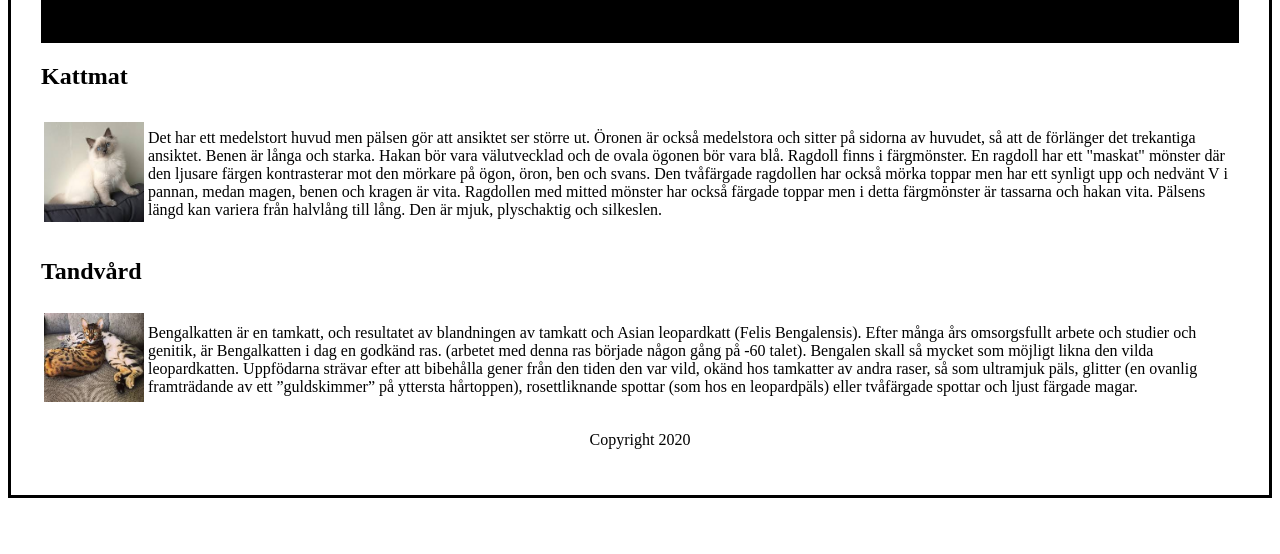
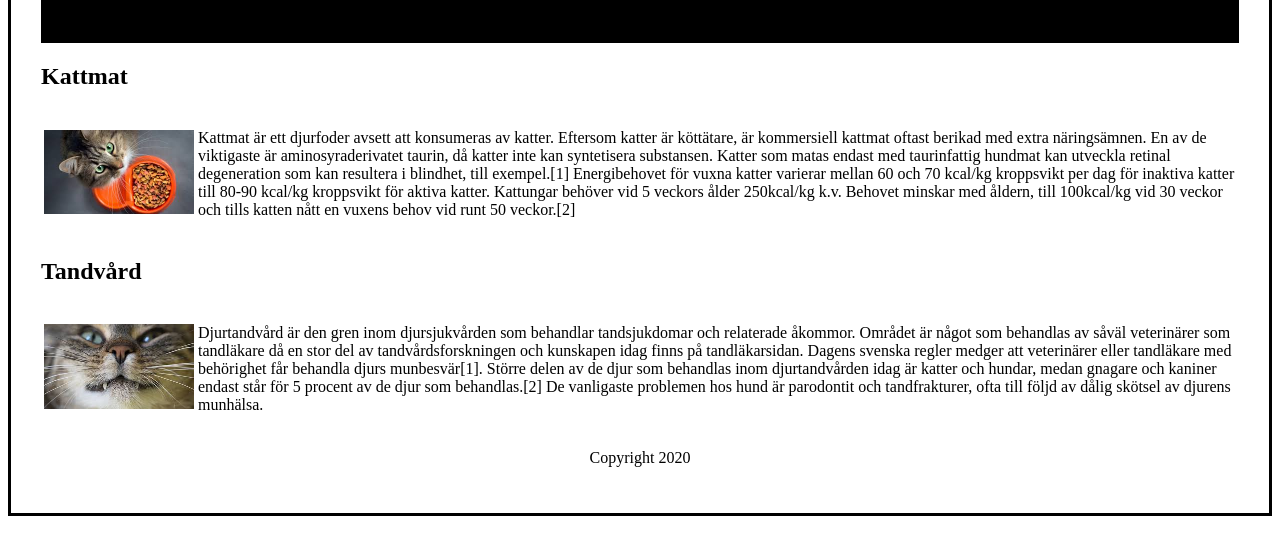
Before and after one commit to tyra30/Tyrashemsida, a plain HTML site: page Skötselråd.html in a window 1280 px wide. Shown: the part 188-742 px from the top of the page. Drawn offline with nearby package versions, Linux system fonts and the light colour scheme.

Commit message:
final changes

```diff
--- a/Skötselråd.html
+++ b/Skötselråd.html
@@ -34,21 +34,21 @@
       <table>
         <tbody>
           <tr>
-            <td><img src="Ragdoll.jpg" alt="Bild på Ragdoll" width="100" /></td>
+            <td><img src="Kattmat.jpg" alt="Bild på Kattmat" width="150" /></td>
             <td>
               <p>
-                Det har ett medelstort huvud men pälsen gör att ansiktet ser
-                större ut. Öronen är också medelstora och sitter på sidorna av
-                huvudet, så att de förlänger det trekantiga ansiktet. Benen är
-                långa och starka. Hakan bör vara välutvecklad och de ovala
-                ögonen bör vara blå. Ragdoll finns i färgmönster. En ragdoll har
-                ett "maskat" mönster där den ljusare färgen kontrasterar mot den
-                mörkare på ögon, öron, ben och svans. Den tvåfärgade ragdollen
-                har också mörka toppar men har ett synligt upp och nedvänt V i
-                pannan, medan magen, benen och kragen är vita. Ragdollen med
-                mitted mönster har också färgade toppar men i detta färgmönster
-                är tassarna och hakan vita. Pälsens längd kan variera från
-                halvlång till lång. Den är mjuk, plyschaktig och silkeslen.
+                Kattmat är ett djurfoder avsett att konsumeras av katter.
+                Eftersom katter är köttätare, är kommersiell kattmat oftast
+                berikad med extra näringsämnen. En av de viktigaste är
+                aminosyraderivatet taurin, då katter inte kan syntetisera
+                substansen. Katter som matas endast med taurinfattig hundmat kan
+                utveckla retinal degeneration som kan resultera i blindhet, till
+                exempel.[1] Energibehovet för vuxna katter varierar mellan 60
+                och 70 kcal/kg kroppsvikt per dag för inaktiva katter till 80-90
+                kcal/kg kroppsvikt för aktiva katter. Kattungar behöver vid 5
+                veckors ålder 250kcal/kg k.v. Behovet minskar med åldern, till
+                100kcal/kg vid 30 veckor och tills katten nått en vuxens behov
+                vid runt 50 veckor.[2]
               </p>
             </td>
           </tr>
@@ -62,21 +62,21 @@
         <tbody>
           <tr>
             <td>
-              <img src="Bengaler.jpg" alt="Bild på Bengaler" width="100" />
+              <img src="tandkatt.jpg" alt="Bild på katt" width="150" />
             </td>
             <td>
               <p>
-                Bengalkatten är en tamkatt, och resultatet av blandningen av
-                tamkatt och Asian leopardkatt (Felis Bengalensis). Efter många
-                års omsorgsfullt arbete och studier och genitik, är Bengalkatten
-                i dag en godkänd ras. (arbetet med denna ras började någon gång
-                på -60 talet). Bengalen skall så mycket som möjligt likna den
-                vilda leopardkatten. Uppfödarna strävar efter att bibehålla
-                gener från den tiden den var vild, okänd hos tamkatter av andra
-                raser, så som ultramjuk päls, glitter (en ovanlig framträdande
-                av ett ”guldskimmer” på yttersta hårtoppen), rosettliknande
-                spottar (som hos en leopardpäls) eller tvåfärgade spottar och
-                ljust färgade magar.
+                Djurtandvård är den gren inom djursjukvården som behandlar
+                tandsjukdomar och relaterade åkommor. Området är något som
+                behandlas av såväl veterinärer som tandläkare då en stor del av
+                tandvårdsforskningen och kunskapen idag finns på tandläkarsidan.
+                Dagens svenska regler medger att veterinärer eller tandläkare
+                med behörighet får behandla djurs munbesvär[1]. Större delen av
+                de djur som behandlas inom djurtandvården idag är katter och
+                hundar, medan gnagare och kaniner endast står för 5 procent av
+                de djur som behandlas.[2] De vanligaste problemen hos hund är
+                parodontit och tandfrakturer, ofta till följd av dålig skötsel
+                av djurens munhälsa.
               </p>
             </td>
           </tr>
--- a/style.css
+++ b/style.css
@@ -23,7 +23,6 @@ a {
   color: rgb(167, 167, 167);
   text-decoration: none;
 }
-
 #Welcome {
   display: flex;
   justify-content: center;
@@ -39,7 +38,7 @@ a {
   border: black;
   border: solid;
   margin-top: 50px;
-  margin-right: 50px;
+  margin-right: 10px;
 }
 
 #Ruta2 {
@@ -48,7 +47,7 @@ a {
   border: black;
   border: solid;
   margin-top: 50px;
-  margin-left: 50px;
+  margin-left: 10px;
 }
 
 #flex {
```
Also changed, not shown: kattmat.jpg (added), tandkatt.jpg (added).
